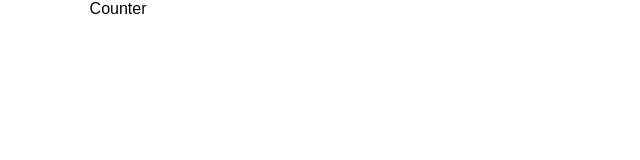
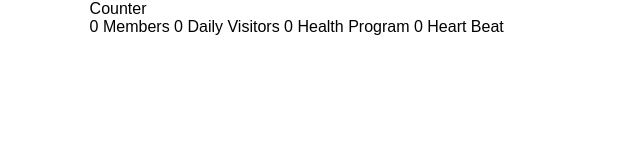
Before and after one commit to AniketShrirao/Counter-JS, a plain HTML site: page index.html in a window 1280 px wide. Shown: the whole page, without its empty margins (0-640 px from the left). Drawn offline with Linux system fonts and the light colour scheme.

Commit message:
html structure completed

```diff
--- a/index.html
+++ b/index.html
@@ -22,7 +22,31 @@
     <!--header section end-->
     <!--main section start-->
     <main>
+      <section class="counters">
+        <div class="wrapper">
+          <ul>
+            <li>
+              <span class="counter" data-target="2260" data-current="0">0</span>
+              <span class="counter-text">Members</span>
+            </li>
 
+            <li>
+              <span class="counter" data-target="210" data-current="0">0</span>
+              <span class="counter-text">Daily Visitors</span>
+            </li>
+
+            <li>
+              <span class="counter" data-target="887" data-current="0">0</span>
+              <span class="counter-text">Health Program</span>
+            </li>
+
+            <li>
+              <span class="counter" data-target="1920" data-current="0">0</span>
+              <span class="counter-text">Heart Beat</span>
+            </li>
+          </ul>
+        </div>
+      </section>
     </main>
     <!--main section end-->
     <!--footer section start-->
```
